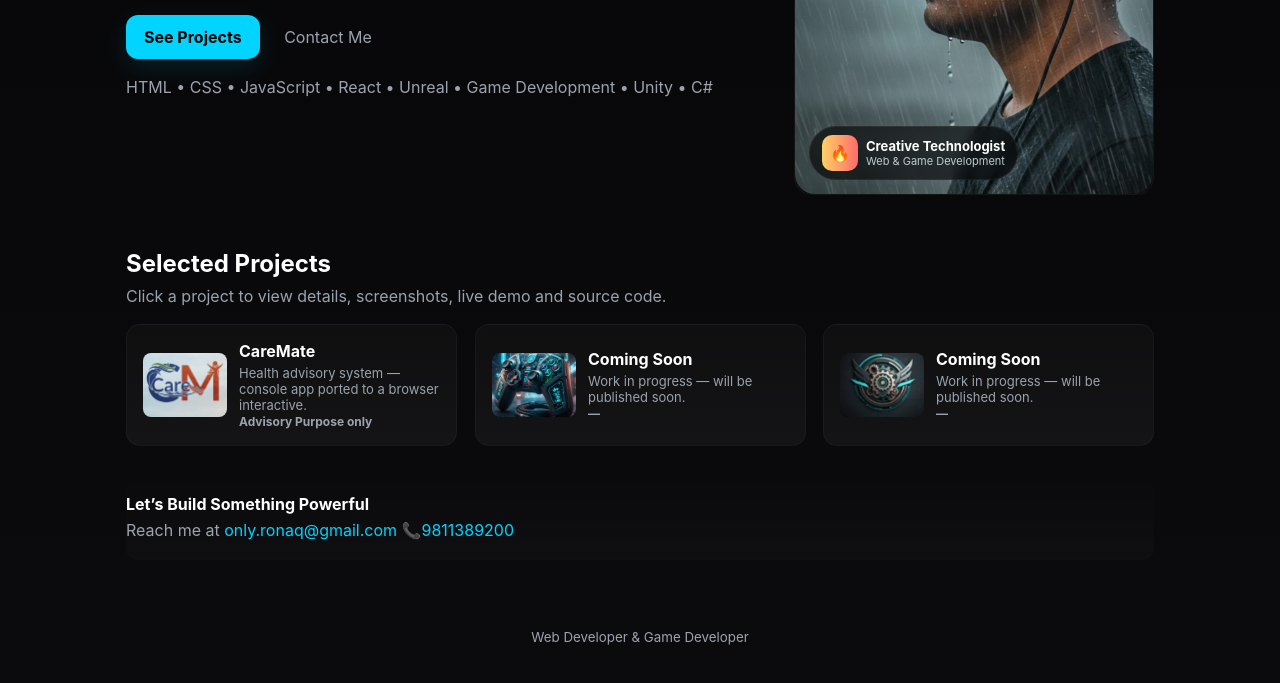
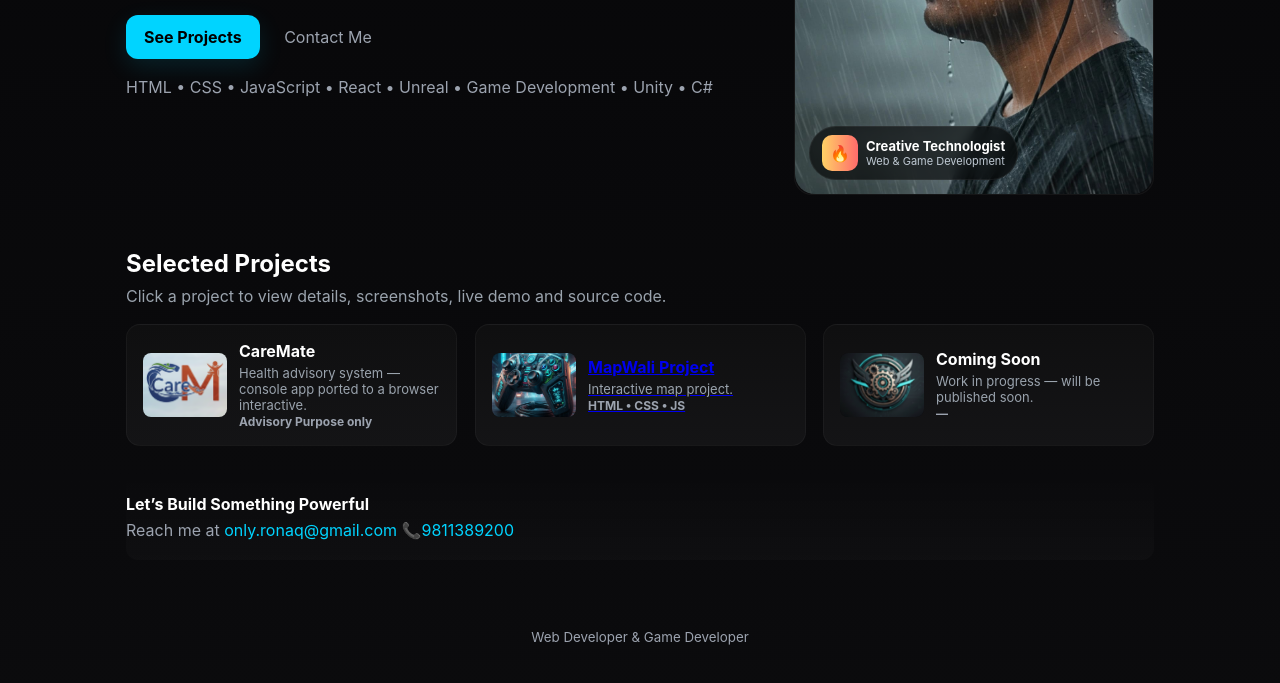
Before and after one commit to Ronak072/Ronak-Singh, a plain HTML site: page index.html in a window 1280 px wide. Shown: the part 409-1092 px from the top of the page. Drawn offline with Linux system fonts and the light colour scheme.

Commit message:
Update index.html
Signed-off-by: Ronak072 <only.ronaq@gmail.com>

```diff
--- a/index.html
+++ b/index.html
@@ -137,13 +137,21 @@
           </div>
         </div>
 
-        <div class="card" title="Coming Soon">
-          <div class="proj-thumb"><img src="cntl.png" alt="Portrait"></div>
-          <div>
-            <h3>Coming Soon</h3>
-            <p>Work in progress — will be published soon.<br><strong style="color:var(--muted);font-size:12px">—</strong></p>
-          </div>
-        </div>
+      <a class="card"
+   href="mapwali"
+   target="_blank"
+   rel="noopener noreferrer">
+  <div class="proj-thumb">
+    <img src="cntl.png" alt="MapWali Project">
+  </div>
+
+  <div>
+    <h3>MapWali Project</h3>
+    <p>Interactive map project.<br>
+    <strong style="color:var(--muted);font-size:12px">HTML • CSS • JS</strong></p>
+  </div>
+</a>
+
 
         <div class="card" title="Coming Soon">
           <div class="proj-thumb"><img src="cntl1.png" alt="Portrait"></div>
```
